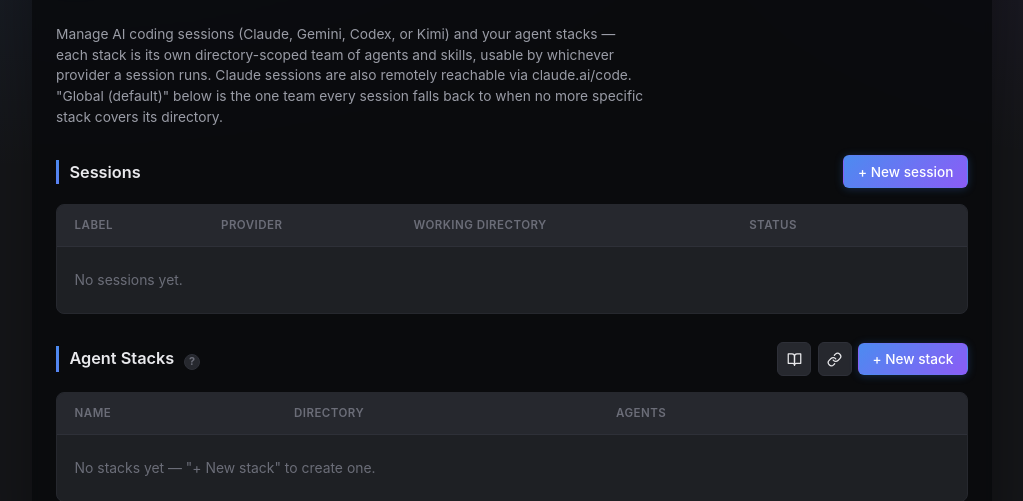
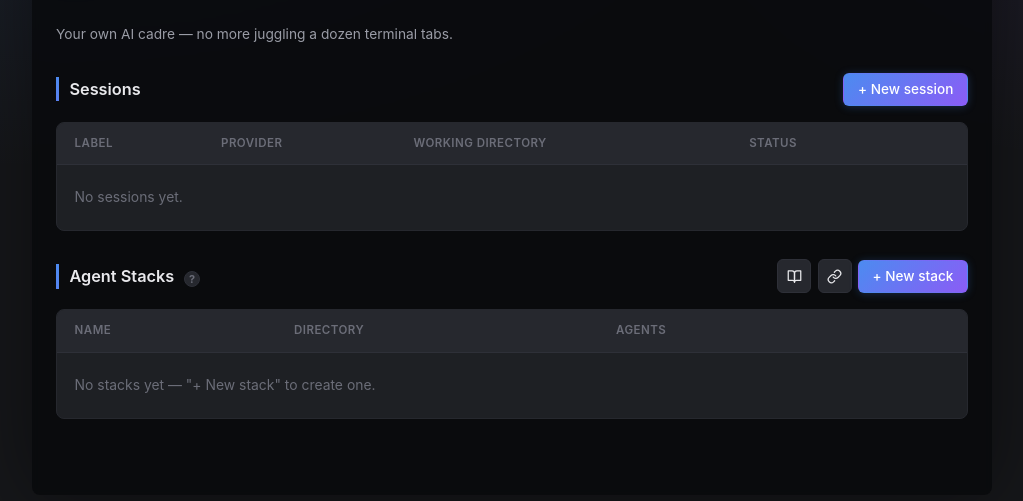
Before and after one commit to bburge14/cadre, a Flask app: template templates/index.html in a window 1280 px wide. Shown: the part 108-609 px from the top of the page, without its empty margins (128-1151 px from the left). Run offline with Flask 3, Linux system fonts and the light colour scheme; the template is opened without the code that fills it, so the values that code supplies are empty.

Commit message:
Shorten the dashboard subtitle to a one-liner
The old subtitle was a full explanatory paragraph (providers, stack
scoping, Remote Control, the Global fallback) that duplicated what
Docs already covers in depth. Direct feedback: didn't need to be that
long, just a witty phrase.

Co-Authored-By: Claude Sonnet 5 <noreply@anthropic.com>
Claude-Session: https://claude.ai/code/session_01M6akbAwzEF5wHDb6eyaaJ9

```diff
--- a/templates/index.html
+++ b/templates/index.html
@@ -12,7 +12,7 @@
   {% from '_topbar.html' import topbar %}
   {{ topbar(active='index') }}
 
-  <div class="sub">Manage AI coding sessions (Claude, Gemini, Codex, or Kimi) and your agent stacks — each stack is its own directory-scoped team of agents and skills, usable by whichever provider a session runs. Claude sessions are also remotely reachable via claude.ai/code. "Global (default)" below is the one team every session falls back to when no more specific stack covers its directory.</div>
+  <div class="sub">Your own AI cadre — no more juggling a dozen terminal tabs.</div>
 
   {% with messages = get_flashed_messages(with_categories=true) %}
     {% for category, msg in messages %}
```
Also changed, not shown: 1 other file.
